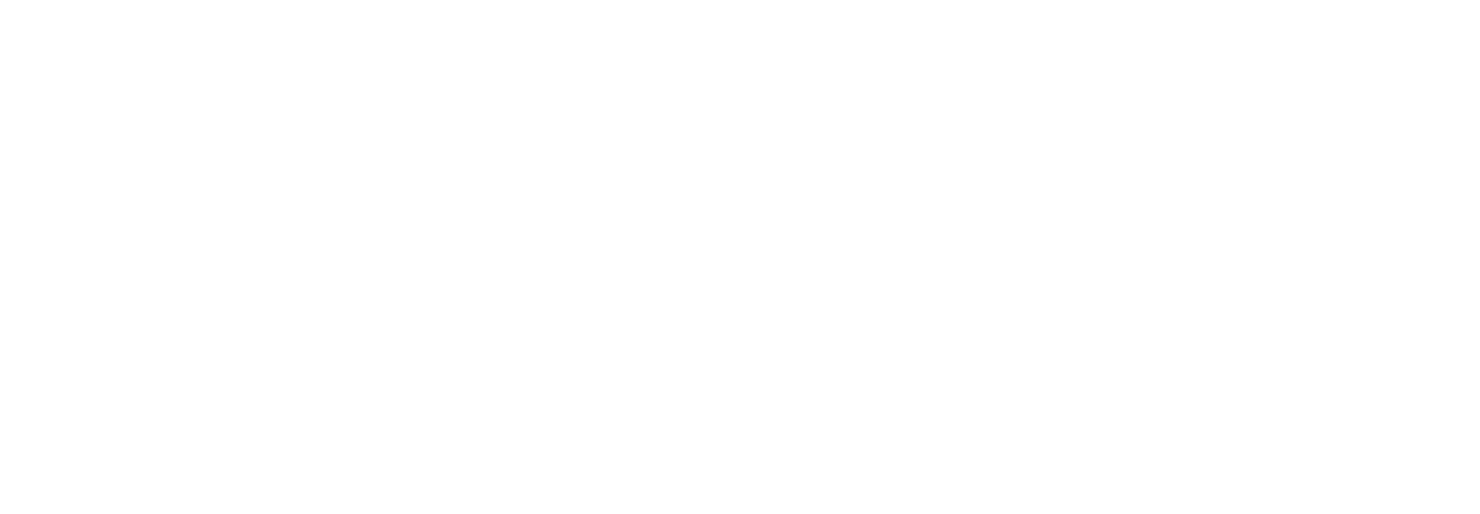
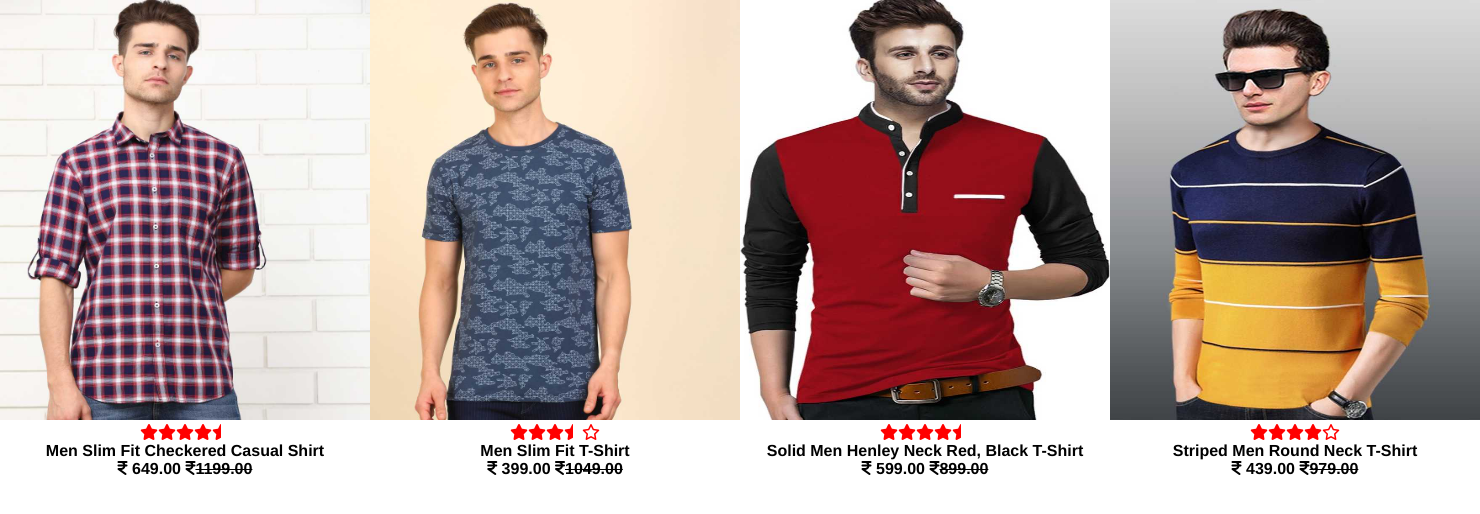
Before and after one commit to Sandeep-kr-123/WebTeamProject, a plain HTML site: page shopping.html in a window 1280 px wide. Shown: the whole page, 1480 px wide, since content can reach past the window. Drawn offline with Linux system fonts and the light colour scheme.

Commit message:
edited shopping site

```diff
--- a/shopping.css
+++ b/shopping.css
@@ -0,0 +1,26 @@
+*{
+    margin: 0;
+    padding: 0;
+}
+
+.container{
+    display: grid;
+    grid-template-columns: repeat(4,1fr);
+}
+
+.container img{
+    width: 370px;
+    height: 420px;
+}
+
+.container div{
+    margin: auto;
+}
+.container p{
+    color: red;
+    text-align: center;
+}
+.container h4{
+    text-align: center;
+    font-family: 'Franklin Gothic Medium', 'Arial Narrow', Arial, sans-serif;
+}
--- a/shopping.html
+++ b/shopping.html
@@ -1,14 +1,53 @@
 <!DOCTYPE html>
 <html lang="en">
+
 <head>
     <meta charset="UTF-8">
     <meta http-equiv="X-UA-Compatible" content="IE=edge">
     <meta name="viewport" content="width=device-width, initial-scale=1.0">
+    <script src="https://kit.fontawesome.com/4618b50b4a.js" crossorigin="anonymous"></script>
     <link rel="icon" href="b.jpg" type="image/jpg">
     <link rel="stylesheet" href="shopping.css">
     <title>Shopping</title>
 </head>
+
 <body>
+
+    <div class="container">
+        <div>
+            <img src="8.jpeg" alt="">
+            <p><i class="fa fa-star"></i><i class="fa fa-star"></i><i class="fa fa-star"></i><i
+                    class="fa fa-star"></i><i class="fa fa-star-half"></i>
+            </p>
+            <h4>Men Slim Fit Checkered Casual Shirt</h4>
+            <h4><i class="fa fa-inr"></i> 649.00 <del> <i class="fa fa-inr"></i>1199.00</del></h4>
+        </div>
+        <div>
+            <img src="9.jpeg" alt="">
+            <p><i class="fa fa-star"></i><i class="fa fa-star"></i><i class="fa fa-star"></i><i
+                    class="fa fa-star-half"></i><i class="fa fa-star-o"></i>
+            </p>
+            <h4>Men Slim Fit T-Shirt</h4>
+            <h4><i class="fa fa-inr"></i> 399.00 <del> <i class="fa fa-inr"></i>1049.00</del></h4>
+        </div>
+        <div>
+            <img src="10.jpeg" alt="">
+            <p><i class="fa fa-star"></i><i class="fa fa-star"></i><i class="fa fa-star"></i><i
+                    class="fa fa-star"></i><i class="fa fa-star-half"></i>
+            </p>
+            <h4>Solid Men Henley Neck Red, Black T-Shirt</h4>
+            <h4><i class="fa fa-inr"></i> 599.00 <del> <i class="fa fa-inr"></i>899.00</del></h4>
+        </div>
+        <div>
+            <img src="11.jpeg" alt="">
+            <p><i class="fa fa-star"></i><i class="fa fa-star"></i><i class="fa fa-star"></i><i
+                    class="fa fa-star"></i><i class="fa fa-star-o"></i>
+            </p>
+            <h4>Striped Men Round Neck T-Shirt</h4>
+            <h4><i class="fa fa-inr"></i> 439.00 <del> <i class="fa fa-inr"></i>979.00</del></h4>
+        </div>
+    </div>
+
     <script>
         alert("This site is under-maintainence!");
     </script>
```
Also changed, not shown: contact.html (+0 -5 lines), index.css (+12 -2 lines), index.html (+9 -2 lines), login.html (+0 -5 lines), 10.jpeg (added), 11.jpeg (added), 8.jpeg (added), 9.jpeg (added).
